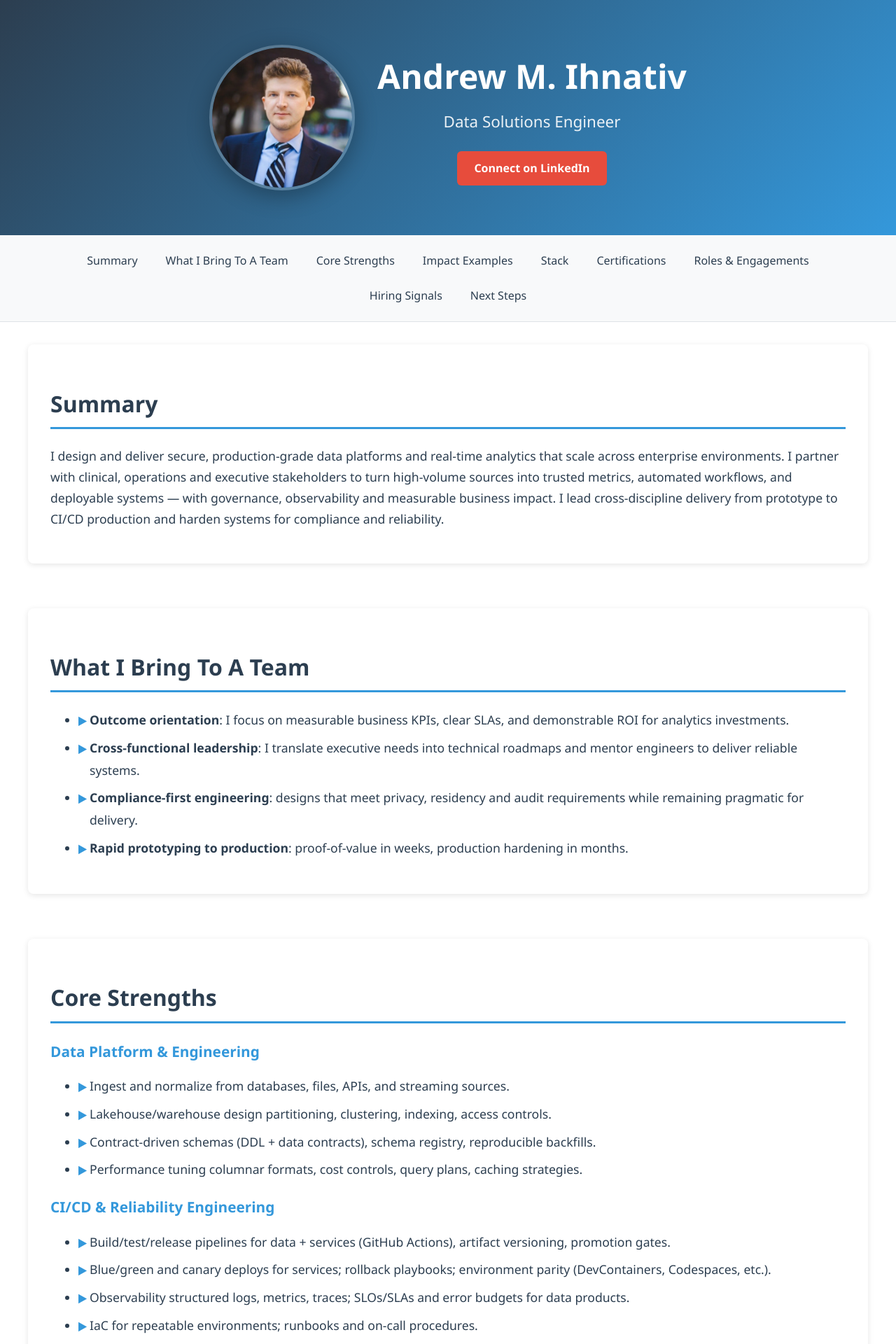
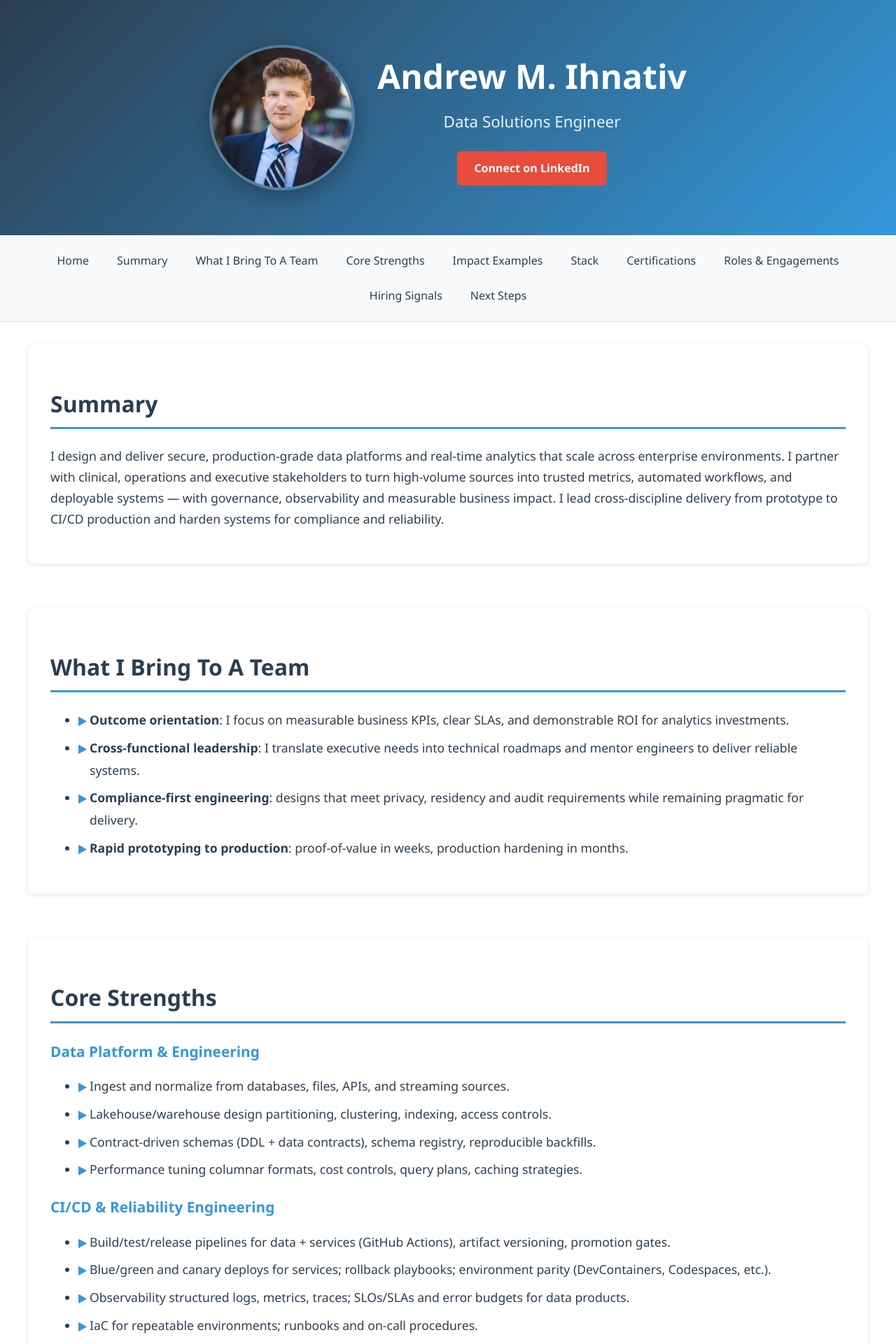
Before and after one commit to AndrewMichael2020/personal-gh-page, a Jekyll site: the page built from index.html, in a window 1280 px wide. Shown: the top 1920 px of the page at 70% size. Built offline with Jekyll 4.4.1, drawn with Linux system fonts in a browser that asks for light colours.

Commit message:
Add Home section navigation and fix scroll offset CSS
Co-authored-by: AndrewMichael2020 <63167427+AndrewMichael2020@users.noreply.github.com>

```diff
--- a/_layouts/default.html
+++ b/_layouts/default.html
@@ -28,12 +28,16 @@
 
     <!-- Smooth scrolling for anchor links -->
     <style>
+        :root {
+            --toc-height: 70px; /* adjust to match your sticky nav height */
+        }
+
         html {
             scroll-behavior: smooth;
-            :root { --toc-height: 70px; } /* adjust to match your sticky nav height */
-            section[id] {
-              scroll-margin-top: calc(var(--toc-height) + 12px);
-            }
+        }
+
+        section[id] {
+            scroll-margin-top: calc(var(--toc-height) + 12px);
         }
     </style>
 </head>
--- a/index.html
+++ b/index.html
@@ -3,7 +3,7 @@ title: Andrew M. Ihnativ
 layout: default
 ---
 
-<div class="hero-section">
+<div class="hero-section" id="top">
   <div class="hero-content">
     <img src="assets/images/profile.jpg" alt="Andrew M. Ihnativ" class="profile-image">
     <div class="hero-text">
@@ -18,6 +18,7 @@ layout: default
 
 <nav class="toc">
   <ul>
+    <li><a href="#top">Home</a></li>
     {% assign secs = site.sections | sort: "order" %}
     {% for s in secs %}
       <li><a href="#{{ s.section_id }}">{{ s.title }}</a></li>
```
